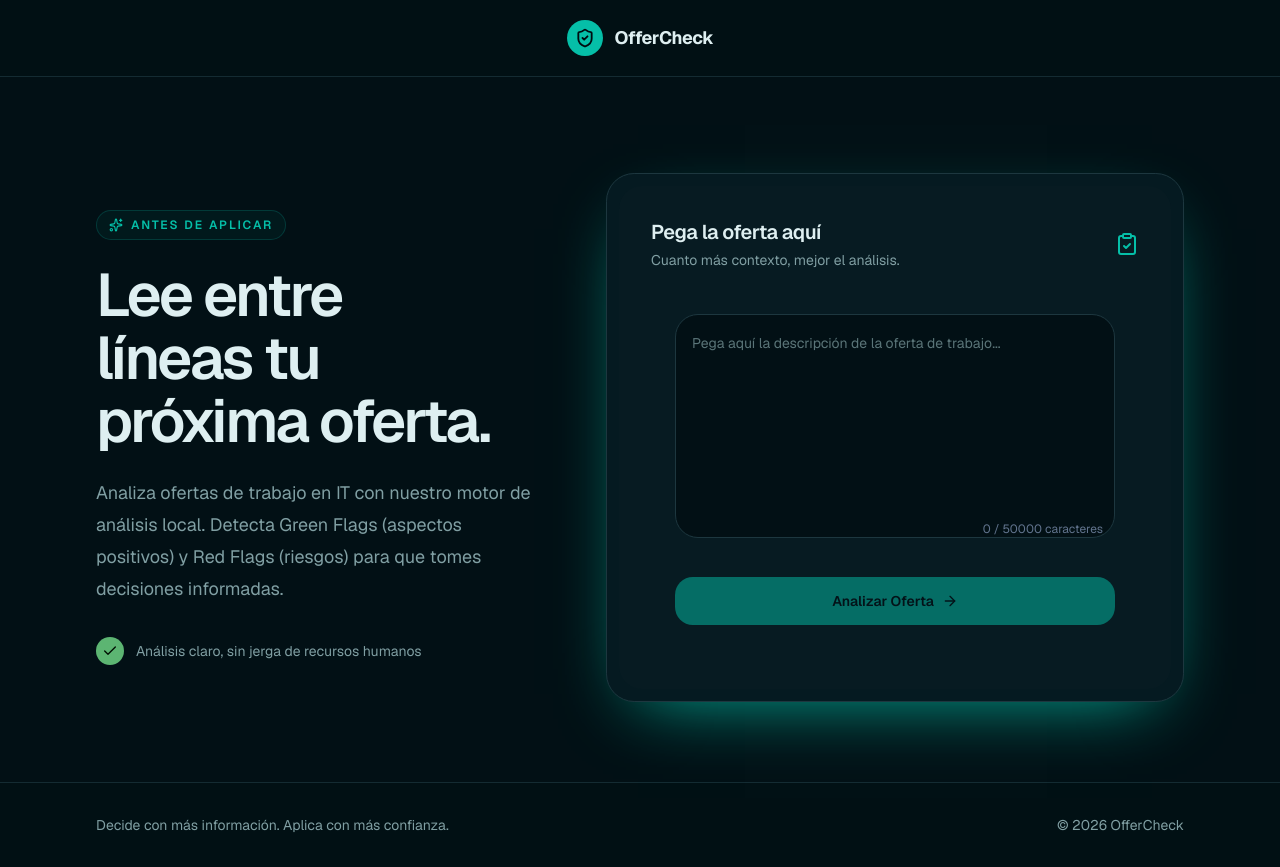
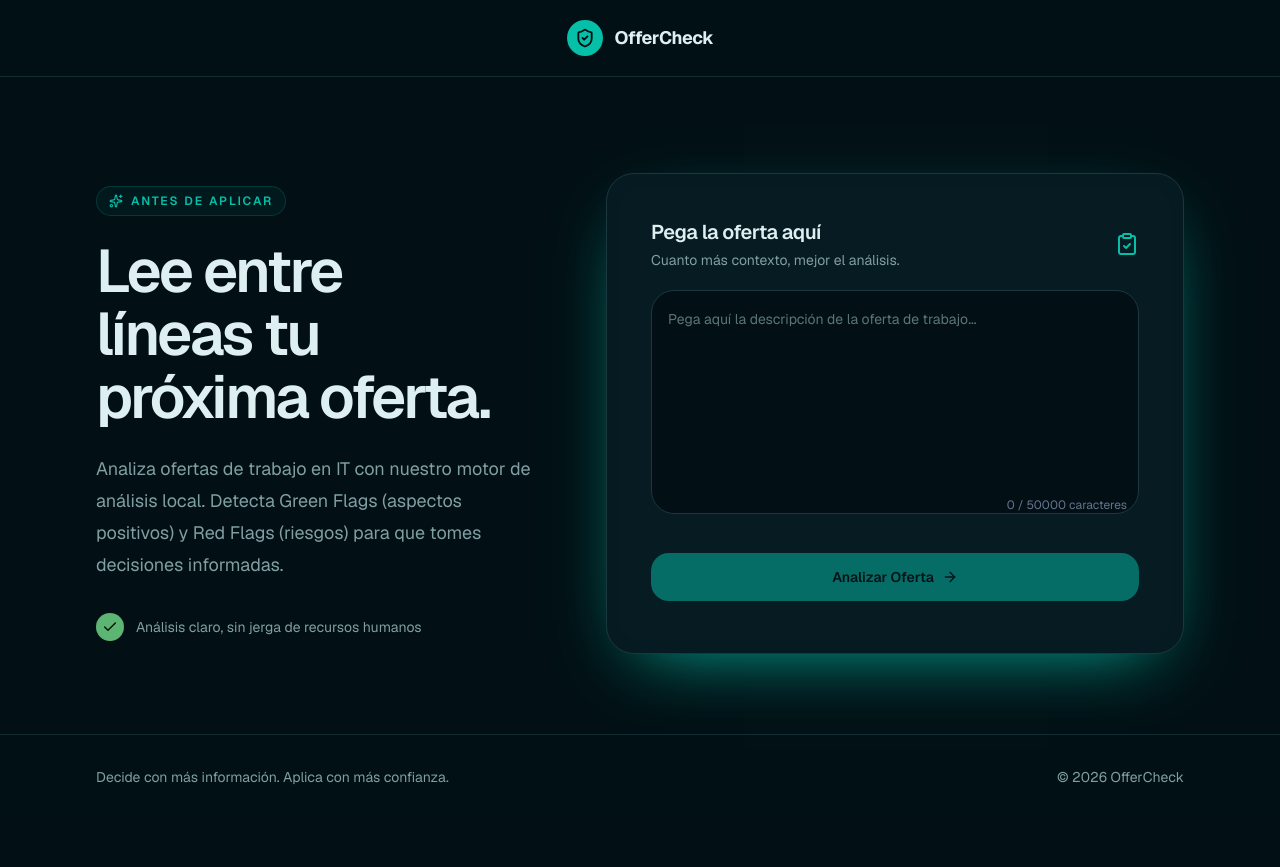
Before and after one commit to carlosdlacoste/OfferCheck, a React (Vite) app: page / in a window 1280 px wide. After the commit the page ends 819 px from the top, so only its background shows below. Built offline with nearby package versions, Linux system fonts and the light colour scheme.

Commit message:
feat(ui): change textInputArea and AnalyzeButton size

```diff
--- a/src/App.tsx
+++ b/src/App.tsx
@@ -115,7 +115,7 @@ function App() {
                 <ClipboardCheck className="hidden size-6 text-primary sm:block" />
               </div>
               <label htmlFor="offer" className="sr-only">Descripción del empleo</label>
-              <div className="rounded-xl p-6">
+              {/* <div className="rounded-xl p-6"> */}
                 <TextAreaInput
                   value={jobDescription}
                   onChange={handleInputChange}
@@ -127,7 +127,7 @@ function App() {
                   onClick={handleAnalyze}
                   textLength={jobDescription.length}
                 />
-              </div>
+              {/* </div> */}
             </div>
           </section>
 
--- a/src/components/Input/AnalyzeButton.tsx
+++ b/src/components/Input/AnalyzeButton.tsx
@@ -51,9 +51,9 @@ export const AnalyzeButton = ({ isLoading, onClick, textLength }: AnalyzeButtonP
               ? 'bg-primary cursor-not-allowed'
               : 'bg-primary hover:shadow-[0_24px_70px_-32px_var(--primary)] active:scale-95'
           }
-          focus:outline-none focus:ring-2 focus:ring-green-500/50 focus:ring-offset-2 focus:ring-offset-slate-900
+          focus:border-primary focus:ring-4 focus:ring-primary/10
           disabled:opacity-50 disabled:cursor-not-allowed
-          w-full max-w-md
+          w-full
         `}
         aria-label="Analizar oferta de trabajo"
         aria-disabled={isLoading || textLength === 0}
```
